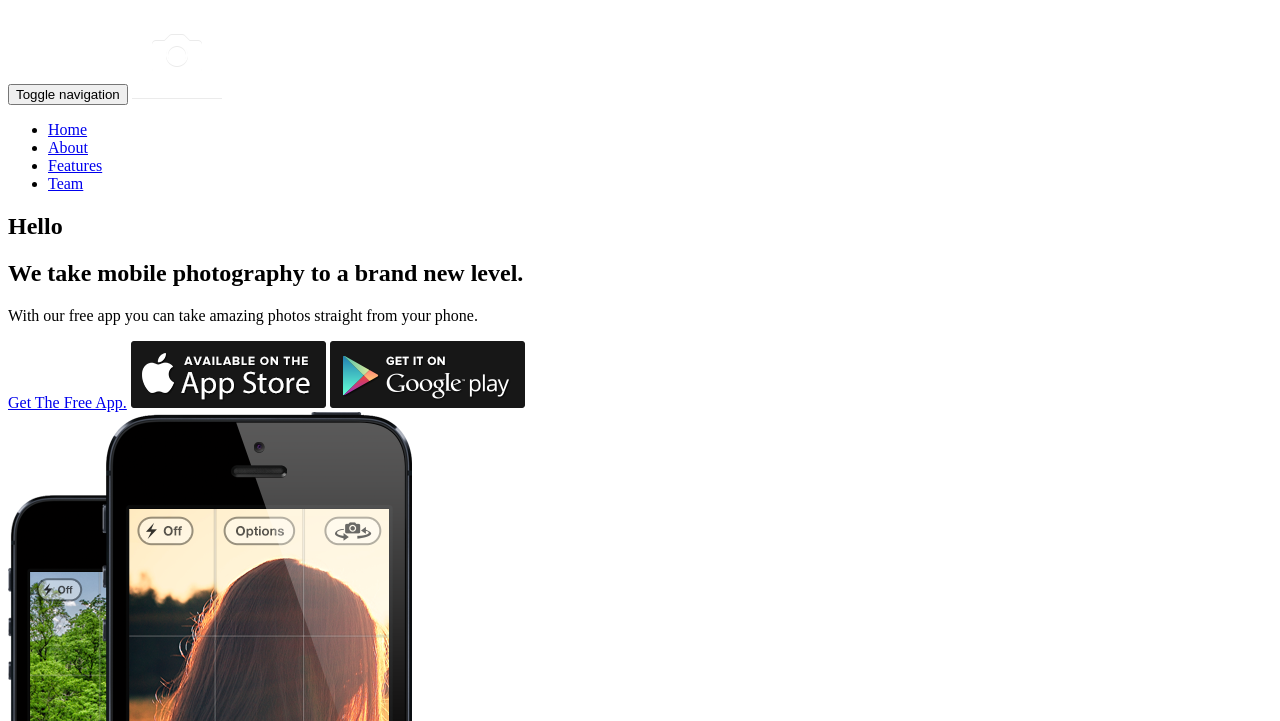
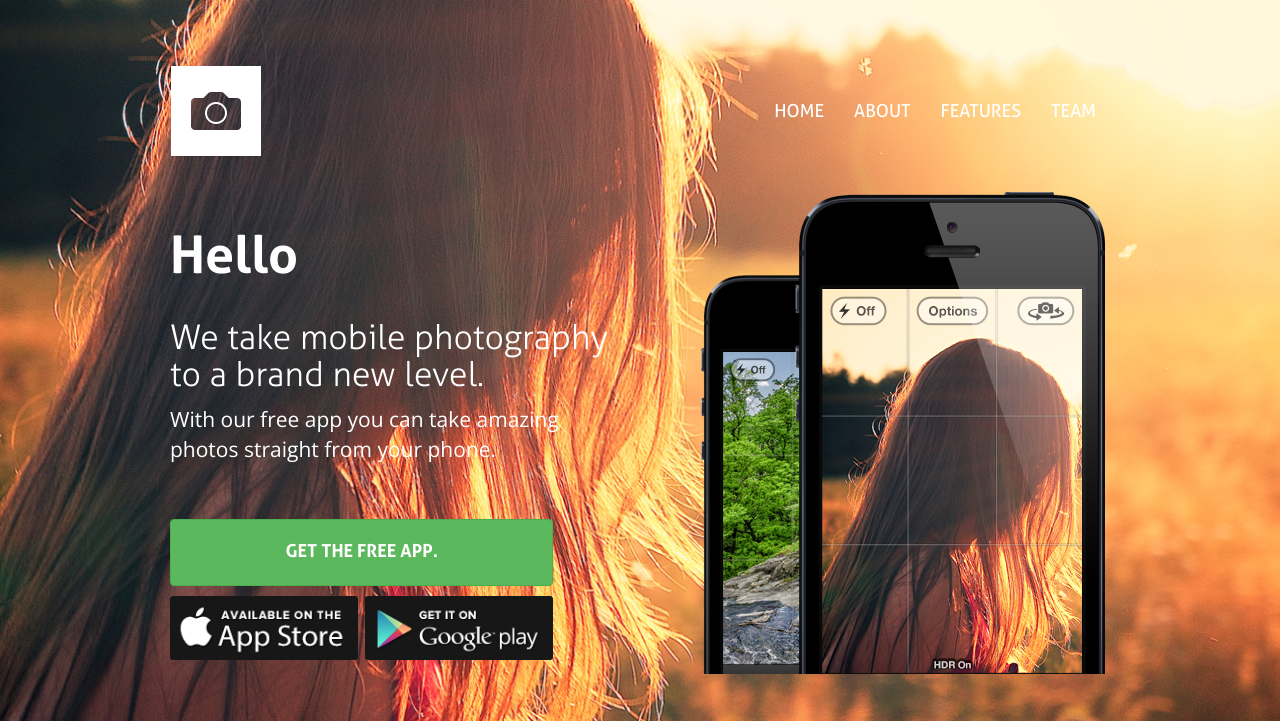
Before and after one commit to MAshrafM/PSD_IndexPage, a plain HTML site: page index.html in a window 1280 px wide. Shown: the top 721 px of the page. Drawn offline with nearby package versions, Linux system fonts and the light colour scheme; the site is published under a folder, as on GitHub Pages, so addresses that start at the root find nothing.

Commit message:
relative links

```diff
--- a/index.html
+++ b/index.html
@@ -7,8 +7,8 @@
 	<meta name="viewport" content="width=device-width, initial-scale=1">
 	<title>Profile</title>
 
-	<link href="/assets/stylesheets/bootstrap.min.css" rel="stylesheet">
-	<link href="/assets/stylesheets/main.css" rel="stylesheet">
+	<link href="./assets/stylesheets/bootstrap.min.css" rel="stylesheet">
+	<link href="./assets/stylesheets/main.css" rel="stylesheet">
 
   <link href='https://fonts.googleapis.com/css?family=Open+Sans:400,700' rel='stylesheet' type='text/css'>
 </head>
@@ -25,7 +25,7 @@
             <span class="icon-bar"></span>
           </button>
 
-          <a class="navbar-brand" href="/"><img src="assets/images/logo.png" alt="logo"></a>
+          <a class="navbar-brand" href="/"><img src="./assets/images/logo.png" alt="logo"></a>
         </div>
 
         <div class="collapse navbar-collapse right-navigation" id="navbar-collapse">
@@ -50,12 +50,12 @@
 
           <div class="col-sm-10 stores-banner">
             <a href="#" class="btn btn-success btn-block">Get The Free App.</a>
-            <a href="#"><img src="assets/images/aplbtn.png" alt="apple button"></a>
-            <a href="#"><img src="assets/images/gogbtn.png" alt="google button"></a>
+            <a href="#"><img src="./assets/images/aplbtn.png" alt="apple button"></a>
+            <a href="#"><img src="./assets/images/gogbtn.png" alt="google button"></a>
           </div>
         </div>
         <div class="col-sm-6 top-phones">
-          <img src="assets/images/topphones.png" alt="top phones">
+          <img src="./assets/images/topphones.png" alt="top phones">
         </div>
       </div>
     </div>
@@ -66,7 +66,7 @@
     <div class="container">
       <div class="row">
         <div class="col-sm-4">
-          <img src="assets/images/aboutphone.png" alt="about phone">
+          <img src="./assets/images/aboutphone.png" alt="about phone">
         </div>
 
         <div class="col-sm-8">
@@ -99,7 +99,7 @@
             <li class="media">
               <div class="media-left">
                 <a href="#">
-                  <img class="media-object img-circle" src="assets/images/ryan.jpg" alt="Ryan">
+                  <img class="media-object img-circle" src="./assets/images/ryan.jpg" alt="Ryan">
                 </a>
               </div>
               <div class="media-body">
@@ -110,7 +110,7 @@
             <li class="media">
               <div class="media-left">
                 <a href="#">
-                  <img class="media-object img-circle" src="assets/images/sarah.jpg" alt="Ryan">
+                  <img class="media-object img-circle" src="./assets/images/sarah.jpg" alt="Ryan">
                 </a>
               </div>
               <div class="media-body">
@@ -160,7 +160,7 @@
 
   <!-- Scripts -->
   <script   src="https://code.jquery.com/jquery-2.2.4.min.js"   integrity="sha256-BbhdlvQf/xTY9gja0Dq3HiwQF8LaCRTXxZKRutelT44="   crossorigin="anonymous"></script>
-  <script src="/assets/javascript/bootstrap.min.js"></script>
-  <script src="/assets/javascript/script.js"></script>
+  <script src="./assets/javascript/bootstrap.min.js"></script>
+  <script src="./assets/javascript/script.js"></script>
 </body>
 </html>
```
